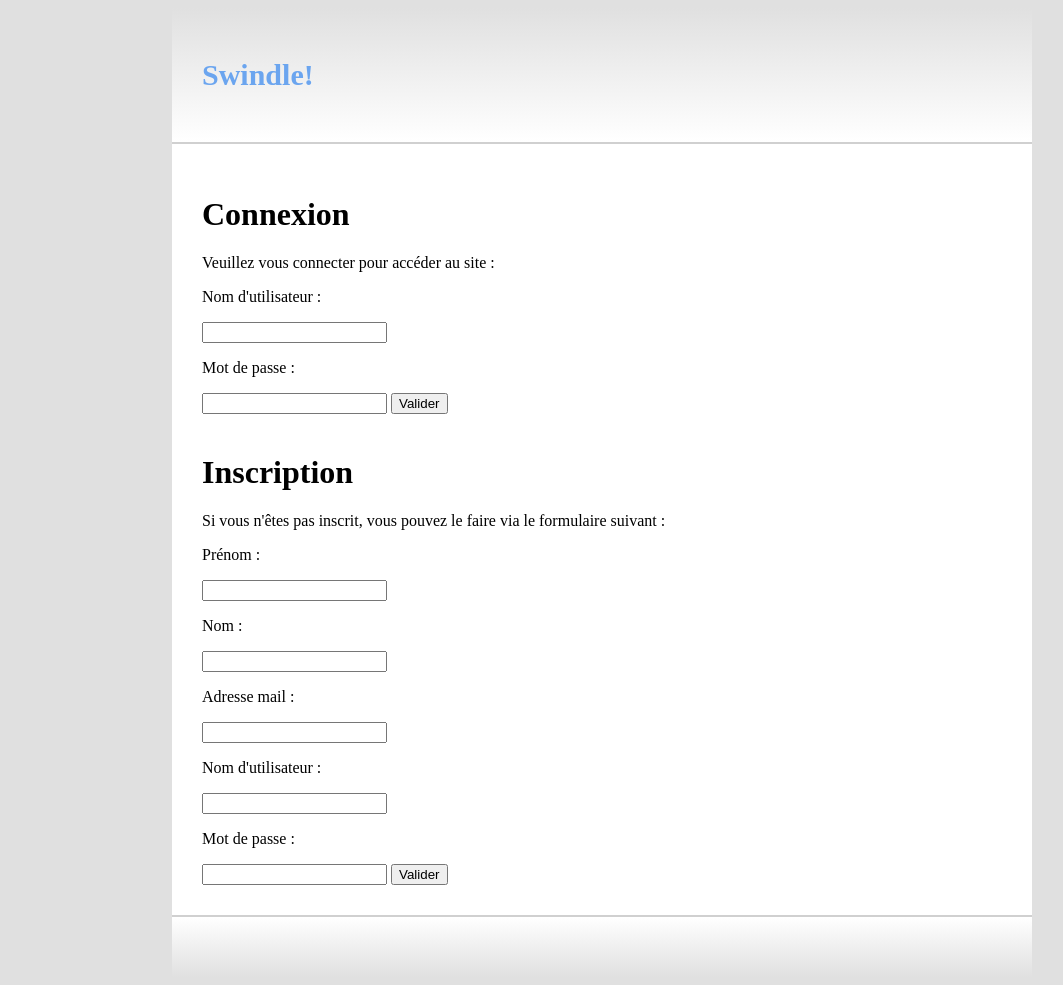
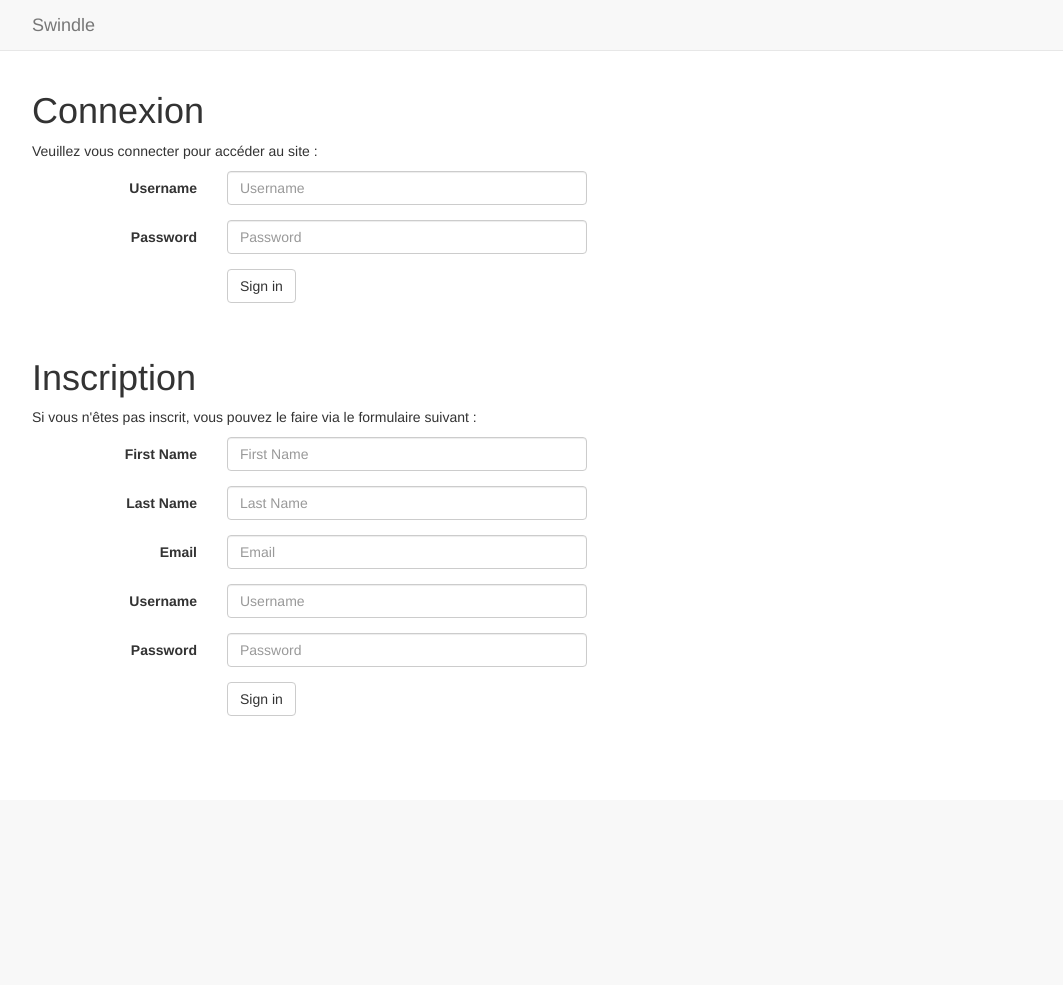
Before and after one commit to sallesma/Swindle, a Django app: page /webapp/ in a window 1280 px wide. Shown: the whole page, without its empty margins (38-1101 px from the left). After the commit the page ends 716 px from the top, so only its background shows below. Run offline with Django 3.2, Linux system fonts and the light colour scheme; some libraries are stand-ins or nearby versions.

Commit message:
Move templates to twitter bootstrap css

```diff
--- a/swindle/webapp/static/swindle.css
+++ /dev/null
@@ -1,61 +0,0 @@
-body {
-    background-color:#E0E0E0;
-}
-
-#container, #header, #footer {
-    width:800px;
-    background-color:#ffffff;
-    margin:auto;
-}
-
-#header {
-    background-image:linear-gradient(#E0E0E0, #ffffff);
-    margin:auto;
-    padding:30px;
-    border-bottom-width:2px;
-    border-bottom-style:solid;
-    border-bottom-color:#d0d0d0;
-}
-
-#container {
-    padding:30px;
-    margin:auto;
-}
-
-#footer {
-    padding:30px;
-    margin:auto;
-    background-image:linear-gradient(#ffffff, #E0E0E0);
-    border-top-width:2px;
-    border-top-style:solid;
-    border-top-color:#d0d0d0;
-}
-
-h1.title {
-    font-family:serif;
-    font-size: 30px;
-    color:#6ba5ef;
-}
-
-h2 {
-    color: #6ba5ef;
-    font-size: 18px;
-}
-
-table {
-    border:#eeeeee 1px solid;
-    margin:auto;
-}
-
-td {
-    border:#eeeeee 1px solid;
-    text-align:center;
-}
-
-td.success {
-    color: #20a020;
-}
-
-td.fail {
-    color:#a02020;
-}
--- a/swindle/webapp/templates/index.html
+++ b/swindle/webapp/templates/index.html
@@ -1,16 +1,19 @@
 <!DOCTYPE html PUBLIC "-//W3C//DTD XHTML 1.0 Strict//EN" "http://www.w3.org/TR/xhtml1/DTD/xhtml1-strict.dtd">
 <html xmlns="http://www.w3.org/1999/xhtml" xml:lang="fr" lang="fr">
-{% load staticfiles %}
-<link rel="stylesheet" type="text/css" href="{% static 'swindle.css' %}">
 <head>
     <title>Swindle</title>
     <meta http-equiv="Content-Type" content="text/html; charset=utf-8" />
+    <link rel="stylesheet" href="https://maxcdn.bootstrapcdn.com/bootstrap/3.3.4/css/bootstrap.min.css">
 </head>
 <body>
-    <div id="header">
-        <h1 class="title">Swindle!</h1>
-    </div>
-    <div id="container">
+    <nav class="navbar navbar-default navbar-static-top">
+        <div class="container">
+          <div class="navbar-header">
+            <a class="navbar-brand" href="#">Swindle</a>
+          </div>
+        </div><!--/.container -->
+    </nav>
+    <div class="container">
         <h1>Connexion</h1>
         {% if messages %}
         <ul class="messages">
@@ -20,33 +23,67 @@
         </ul>
         {% endif %}
         <p>Veuillez vous connecter pour accéder au site :</p>
-        <form action="login/" method="post">
+        <form class="form-horizontal" action="login/" method="post">
             {% csrf_token %}
-            <p>Nom d'utilisateur : </p>
-            <input type="text" name="username"/>
-            <p>Mot de passe : </p>
-            <input type="password" name="password"/>
-            <input type="submit" value="Valider"/>
+            <div class="form-group">
+                <label for="username" class="col-sm-2 control-label">Username</label>
+                <div class="col-sm-4">
+                  <input type="text" name="username" class="form-control" placeholder="Username">
+                </div>
+            </div>
+            <div class="form-group">
+                <label for="password" class="col-sm-2 control-label">Password</label>
+                <div class="col-sm-4">
+                  <input type="password" name="password" class="form-control" placeholder="Password">
+                </div>
+            </div>
+            <div class="form-group">
+                <div class="col-sm-offset-2 col-sm-4">
+                  <button type="submit" class="btn btn-default">Sign in</button>
+                </div>
+            </div>
         </form>
         <br />
         <h1>Inscription</h1>
         <p>Si vous n'êtes pas inscrit, vous pouvez le faire via le formulaire suivant :</p>
-        <form action="register/" method="post">
+        <form class="form-horizontal" action="register/" method="post">
             {% csrf_token %}
-            <p>Prénom : </p>
-            <input type="text" name="first_name"/>
-            <p>Nom : </p>
-            <input type="text" name="last_name"/>
-            <p>Adresse mail : </p>
-            <input type="text" name="email"/>
-            <p>Nom d'utilisateur : </p>
-            <input type="text" name="username"/>
-            <p>Mot de passe : </p>
-            <input type="password" name="password"/>
-            <input type="submit" value="Valider"/>
+            <div class="form-group">
+                <label for="first_name" class="col-sm-2 control-label">First Name</label>
+                <div class="col-sm-4">
+                  <input type="text" name="first_name" class="form-control" placeholder="First Name">
+                </div>
+            </div>
+            <div class="form-group">
+                <label for="last_name" class="col-sm-2 control-label">Last Name</label>
+                <div class="col-sm-4">
+                  <input type="text" name="last_name" class="form-control" placeholder="Last Name">
+                </div>
+            </div>
+            <div class="form-group">
+                <label for="email" class="col-sm-2 control-label">Email</label>
+                <div class="col-sm-4">
+                  <input type="text" name="email" class="form-control" placeholder="Email">
+                </div>
+            </div>
+            <div class="form-group">
+                <label for="username" class="col-sm-2 control-label">Username</label>
+                <div class="col-sm-4">
+                  <input type="text" name="username" class="form-control" placeholder="Username">
+                </div>
+            </div>
+            <div class="form-group">
+                <label for="password" class="col-sm-2 control-label">Password</label>
+                <div class="col-sm-4">
+                  <input type="password" name="password" class="form-control" placeholder="Password">
+                </div>
+            </div>
+            <div class="form-group">
+                <div class="col-sm-offset-2 col-sm-4">
+                  <button type="submit" class="btn btn-default">Sign in</button>
+                </div>
+            </div>
         </form>
-    </div>
-    <div id="footer">
     </div>
 </body>
 </html>
```
Also changed, not shown: swindle/swindle/settings.py (+0 -7 lines), swindle/webapp/templates/dashboard.html (+16 -12 lines).
